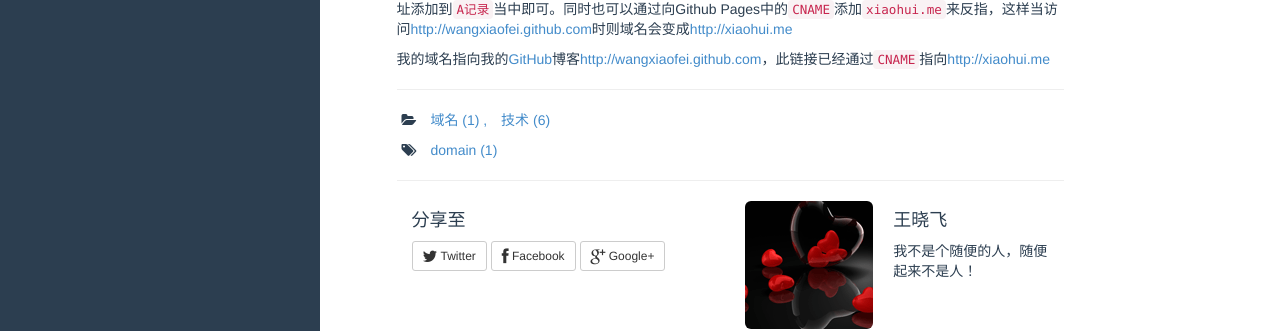
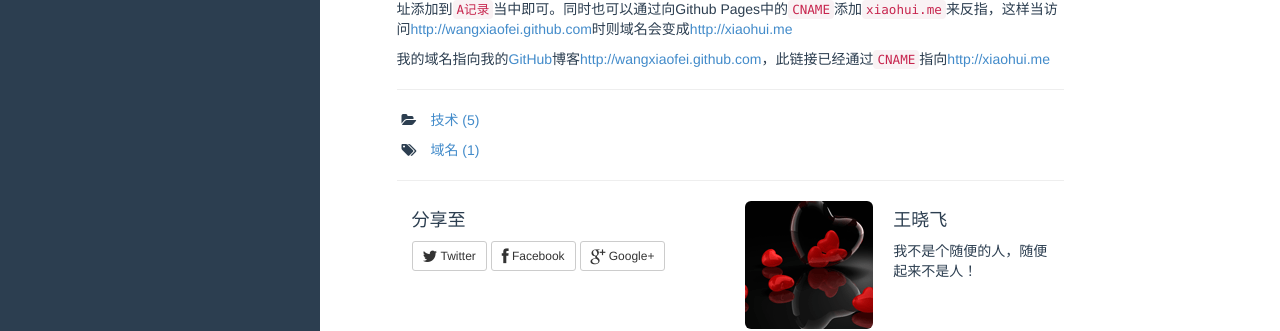
Before and after one commit to wangxiaofei/wangxiaofei.github.io, a Jekyll site: the page built from _posts/2015-01-08-my-domain-xiaohui.me.md, in a window 1280 px wide and 900 px high, scrolled down 1074 px. Shown: the part 372-703 px from the top of the window. Built offline with Jekyll 4.4.1, drawn with Linux system fonts in a browser that asks for light colours; comment, search, counter and statistics services are not loaded.

Commit message:
确认分类只有一个，标签可以有多个

```diff
--- a/_posts/2015-01-08-my-domain-xiaohui.me.md
+++ b/_posts/2015-01-08-my-domain-xiaohui.me.md
@@ -1,8 +1,8 @@
 ---
 layout: post
-category: [域名,技术]
+category: [技术]
 title: xiaohui.me正式启用
-tags: [domain]
+tags: [域名]
 published: true
 description: xiaohui.me注册使用介绍
 <!--fullview: true-->
```
Also changed, not shown: _posts/2015-01-06-github-io-first-use.md (+1 -1 lines), _posts/2015-01-07-scrum.md (+1 -1 lines).
